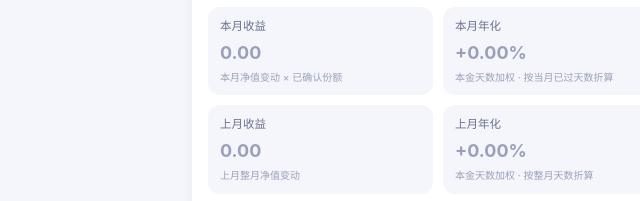
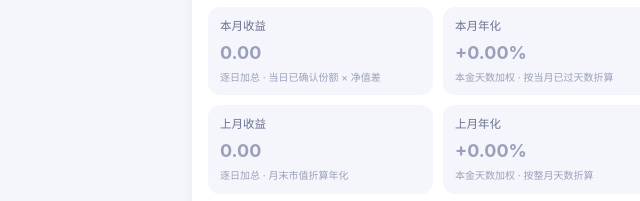
Before and after one commit to glorywork/licai-ledger, a plain HTML site: page index.html in a window 1280 px wide. Shown: the part 400-601 px from the top of the page, 202-842 px from the left. Drawn offline with Linux system fonts and the light colour scheme.

Commit message:
chore(deploy): 同步 index.html（2026-09-16 10:07）

```diff
--- a/index.html
+++ b/index.html
@@ -273,9 +273,9 @@ body{
         <div class="cap" style="text-align:center;margin-top:5px">收益归净值披露日 · 未披露不做均摊 · 只计已确认份额</div>
       </div>
       <div class="grid2">
-        <div class="stat"><div class="l">本月收益</div><div class="v" id="statM1">0.00</div><div class="cap">本月净值变动 × 已确认份额</div></div>
+        <div class="stat"><div class="l">本月收益</div><div class="v" id="statM1">0.00</div><div class="cap">逐日加总 · 当日已确认份额 × 净值差</div></div>
         <div class="stat"><div class="l">本月年化</div><div class="v" id="statM1r">0.00%</div><div class="cap">本金天数加权 · 按当月已过天数折算</div></div>
-        <div class="stat"><div class="l">上月收益</div><div class="v" id="statM0">0.00</div><div class="cap">上月整月净值变动</div></div>
+        <div class="stat"><div class="l">上月收益</div><div class="v" id="statM0">0.00</div><div class="cap">逐日加总 · 月末市值折算年化</div></div>
         <div class="stat"><div class="l">上月年化</div><div class="v" id="statM0r">0.00%</div><div class="cap">本金天数加权 · 按整月天数折算</div></div>
         <div class="stat"><div class="l">累计已实现</div><div class="v" id="statReal">0.00</div><div class="cap" id="statRealCap">赎回结算 · 均价法扣减成本</div></div>
         <div class="stat"><div class="l">持有明细数</div><div class="v" id="statCnt">0</div><div class="cap">仅计已确认持仓，不含在途</div></div>
```
